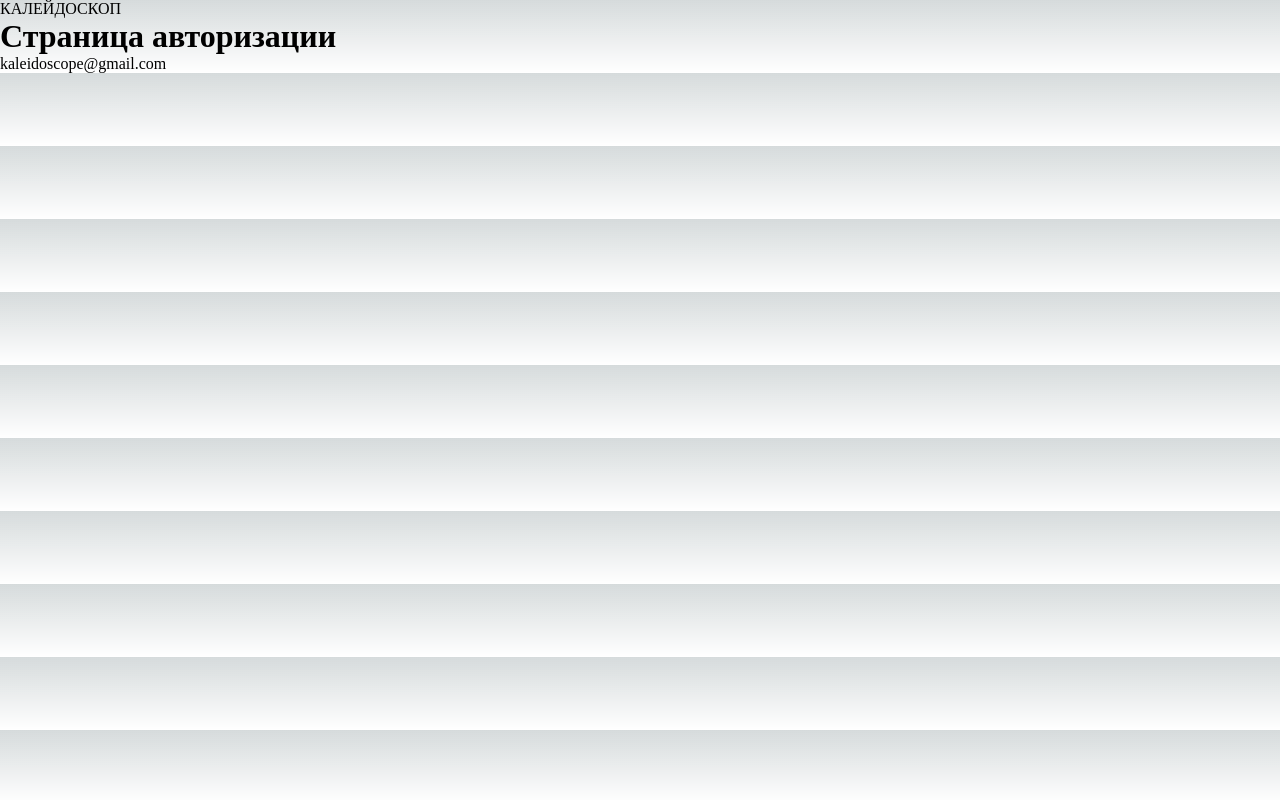
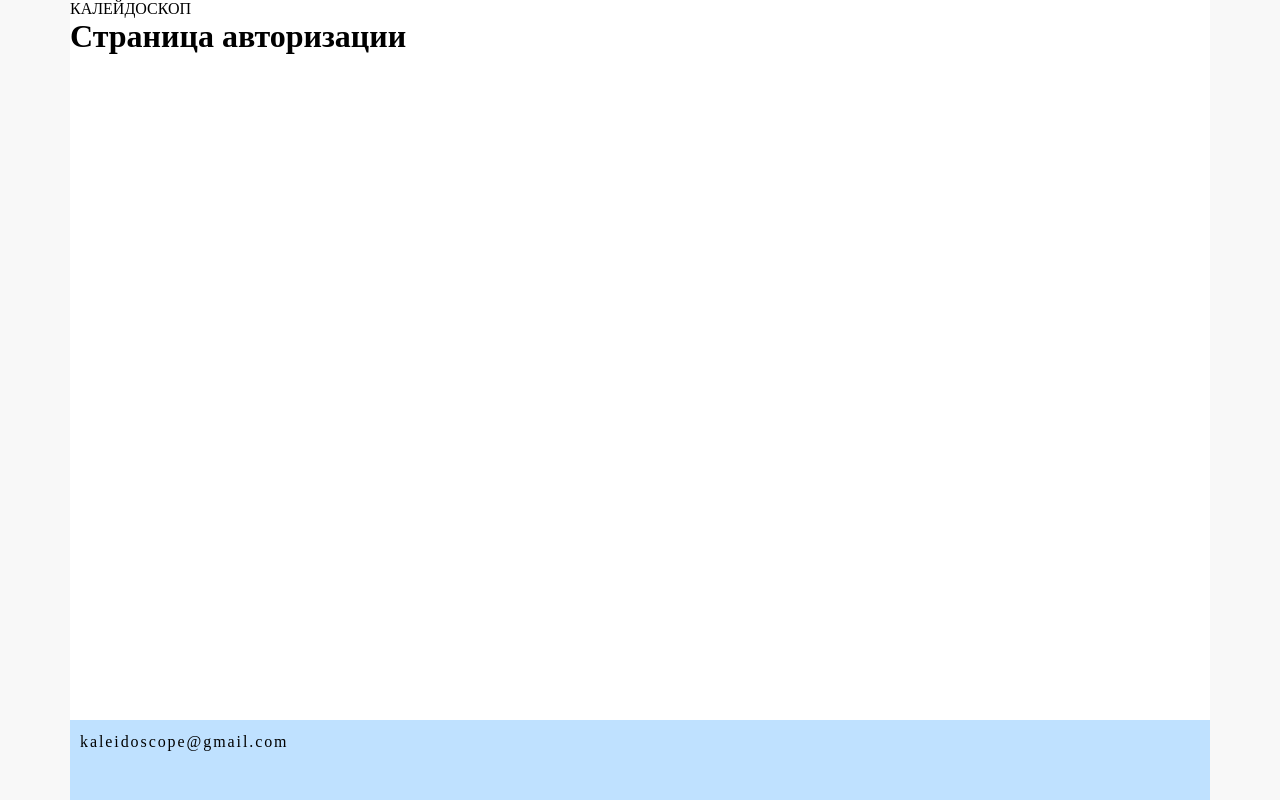
Before and after one commit to ChillGuru/string-art, a Next.js app: page /login in a window 1280 px wide. Built offline with nearby package versions, Linux system fonts and the light colour scheme.

Commit message:
Created footer, scss variables file and added fonts for header

```diff
--- a/app/layout.tsx
+++ b/app/layout.tsx
@@ -1,6 +1,6 @@
-import Header from '@/components/header'
-import '/styles/globals.scss'
-import Footer from '@/components/footer'
+import Header from '@/components/header';
+import '../styles/globals.scss';
+import Footer from '@/components/footer';
 
 export const metadata = {
   title: 'Web-generator',
@@ -15,9 +15,11 @@ export default function RootLayout({
   return (
     <html lang="ru">
       <body>
-        <Header />
-        <main>{children}</main>
-        <Footer />
+        <div className="container">
+          <Header />
+          {children}
+          <Footer />
+        </div>
       </body>
     </html>
   )
--- a/components/footer/styles.module.scss
+++ b/components/footer/styles.module.scss
@@ -0,0 +1,34 @@
+@import '/styles/variables.scss';
+
+.container {
+    @media (max-width: 1200px){
+        max-width: 960px;
+    }
+
+    @media (max-width: 992px){
+        max-width: 720px;
+    }
+
+    @media (max-width: 768px) {
+        max-width: 540px;
+        font-size: 12px;
+    }
+
+    max-width: 1140px;
+    position: absolute;
+    left: auto;
+    bottom: 0;
+    width: inherit;
+    height: 80px;
+    align-self: center;
+    background-color: $base-color;
+    display: flex;
+    padding: 15px 0 0 10px;
+
+    font-size: 16px;
+    font-weight: 400;
+    line-height: 14px;
+    letter-spacing: 0.12em;
+    text-align: left;
+
+}
--- /dev/null
+++ b/styles/fonts/fonts.scss
@@ -0,0 +1,6 @@
+@font-face {
+    font-family: "Rozovii Chulok";
+    font-style: normal;
+    font-weight: 400;
+    src: url("rozoviichulok_regular.ttf");
+  }
--- a/styles/globals.scss
+++ b/styles/globals.scss
@@ -1,76 +1,5 @@
-:root {
-  --max-width: 1100px;
-  --border-radius: 12px;
-  --font-mono: ui-monospace, Menlo, Monaco, 'Cascadia Mono', 'Segoe UI Mono',
-    'Roboto Mono', 'Oxygen Mono', 'Ubuntu Monospace', 'Source Code Pro',
-    'Fira Mono', 'Droid Sans Mono', 'Courier New', monospace;
-
-  --foreground-rgb: 0, 0, 0;
-  --background-start-rgb: 214, 219, 220;
-  --background-end-rgb: 255, 255, 255;
-
-  --primary-glow: conic-gradient(
-    from 180deg at 50% 50%,
-    #16abff33 0deg,
-    #0885ff33 55deg,
-    #54d6ff33 120deg,
-    #0071ff33 160deg,
-    transparent 360deg
-  );
-  --secondary-glow: radial-gradient(
-    rgba(255, 255, 255, 1),
-    rgba(255, 255, 255, 0)
-  );
-
-  --tile-start-rgb: 239, 245, 249;
-  --tile-end-rgb: 228, 232, 233;
-  --tile-border: conic-gradient(
-    #00000080,
-    #00000040,
-    #00000030,
-    #00000020,
-    #00000010,
-    #00000010,
-    #00000080
-  );
-
-  --callout-rgb: 238, 240, 241;
-  --callout-border-rgb: 172, 175, 176;
-  --card-rgb: 180, 185, 188;
-  --card-border-rgb: 131, 134, 135;
-}
-
-@media (prefers-color-scheme: dark) {
-  :root {
-    --foreground-rgb: 255, 255, 255;
-    --background-start-rgb: 0, 0, 0;
-    --background-end-rgb: 0, 0, 0;
-
-    --primary-glow: radial-gradient(rgba(1, 65, 255, 0.4), rgba(1, 65, 255, 0));
-    --secondary-glow: linear-gradient(
-      to bottom right,
-      rgba(1, 65, 255, 0),
-      rgba(1, 65, 255, 0),
-      rgba(1, 65, 255, 0.3)
-    );
-
-    --tile-start-rgb: 2, 13, 46;
-    --tile-end-rgb: 2, 5, 19;
-    --tile-border: conic-gradient(
-      #ffffff80,
-      #ffffff40,
-      #ffffff30,
-      #ffffff20,
-      #ffffff10,
-      #ffffff10,
-      #ffffff80
-    );
-
-    --callout-rgb: 20, 20, 20;
-    --callout-border-rgb: 108, 108, 108;
-    --card-rgb: 100, 100, 100;
-    --card-border-rgb: 200, 200, 200;
-  }
+body {
+  background: #f8f8f8;
 }
 
 * {
@@ -79,29 +8,50 @@
   margin: 0;
 }
 
-html,
-body {
-  max-width: 100vw;
-  overflow-x: hidden;
+// @media (min-width: 1200px) {
+//   .container {
+//       max-width: 1140px;
+//   }
+// }
+// @media (min-width: 992px) {
+//   .container {
+//       max-width: 960px;
+//   }
+// }
+// @media (min-width: 768px) {
+//   .container {
+//       max-width: 720px;
+//   }
+// }
+
+// @media (min-width: 576px) {
+//   .container {
+//       max-width: 540px;
+//   }
+// }
+
+.container {
+  @media (min-width: 1200px) {
+    max-width: 1140px;
   }
 
-body {
-  color: rgb(var(--foreground-rgb));
-  background: linear-gradient(
-      to bottom,
-      transparent,
-      rgb(var(--background-end-rgb))
-    )
-    rgb(var(--background-start-rgb));
+  @media (min-width: 992px) and (max-width: 1199px){
+    max-width: 960px;
   }
 
-a {
-  color: inherit;
-  text-decoration: none;
+  @media (min-width: 768px) and (max-width: 991px){
+    max-width: 720px;
   }
 
-@media (prefers-color-scheme: dark) {
-  html {
-    color-scheme: dark;
+  @media (min-width: 576px) and (max-width: 767px) {
+    max-width: 540px;
   }
+
+  background: #fff;
+  margin-left: auto;
+  margin-right: auto;
+  padding-left: 0;
+  padding-right: 0;
+  width: 100%;
+  min-height: 100vh;
 }
--- /dev/null
+++ b/styles/variables.scss
@@ -0,0 +1,3 @@
+$base-color: #BFE1FF;
+$blue-font-color: #7DC2FF;
+$green-font-color: #95CEA5;
```
Also changed, not shown: styles/page.module.scss (deleted, +0 -229 lines), styles/fonts/rozoviichulok_regular.ttf (added). Lines whose indentation alone changed are shown as unchanged.
